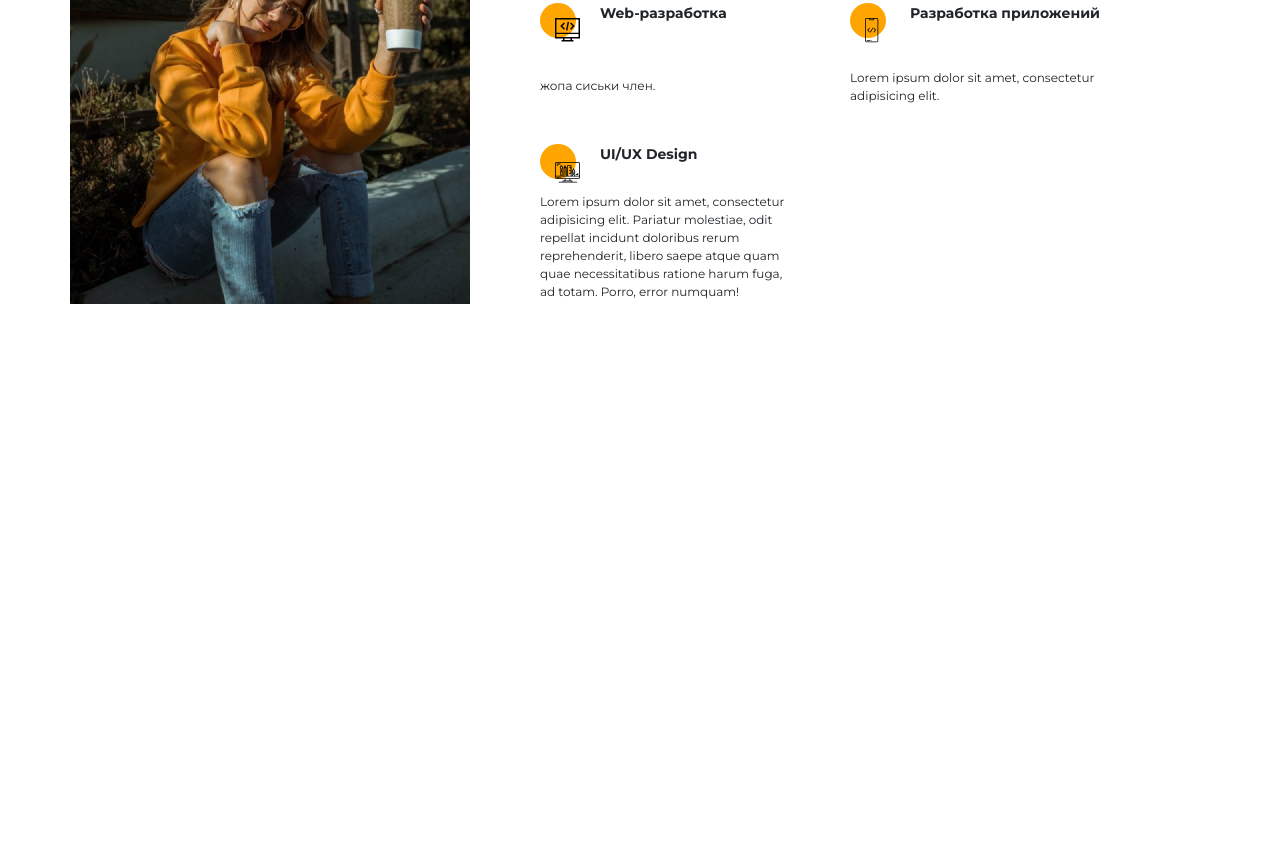
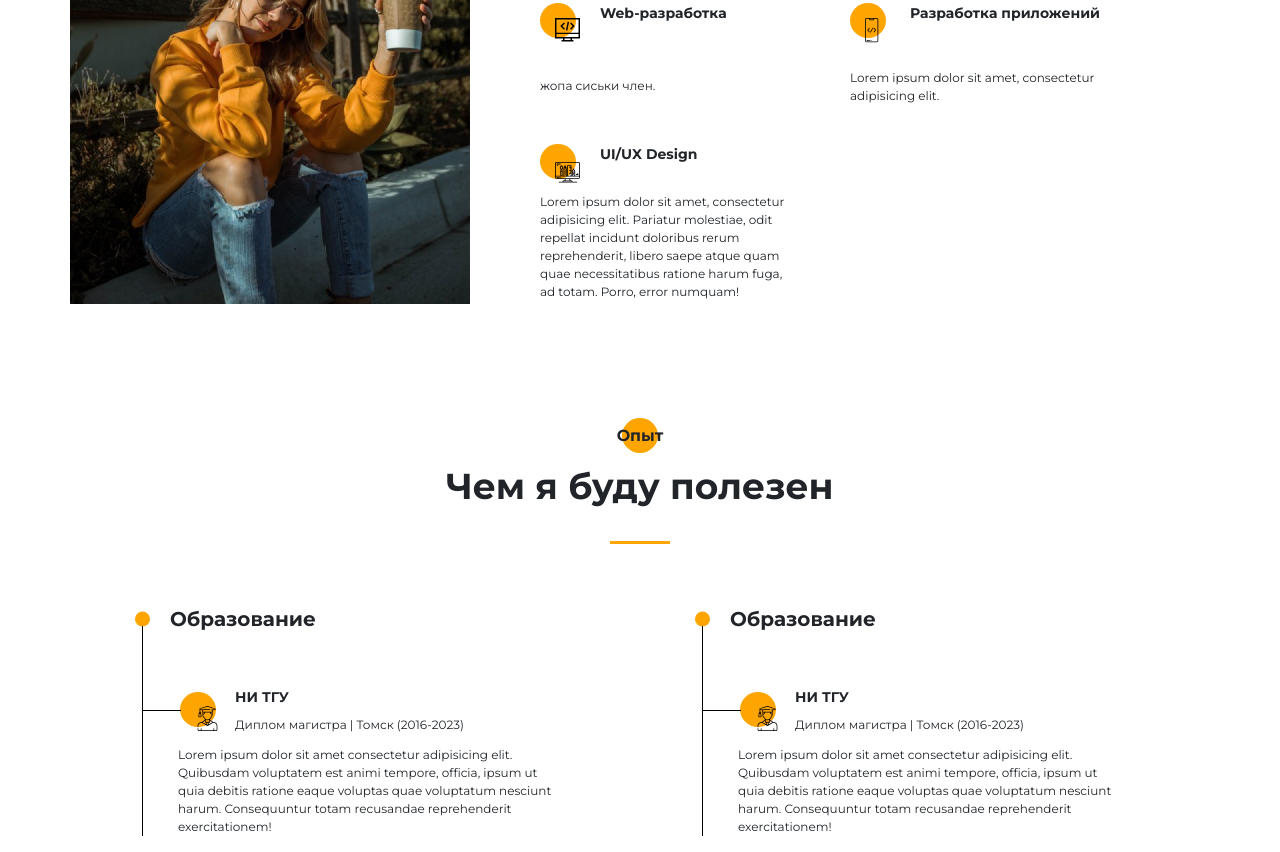
Before and after one commit to euphemi5m/portfolio, a website: page src/index.html in a window 1280 px wide. Shown: the part 1216-2068 px from the top of the page. Before the commit the page ends 1520 px from the top, so only its background shows below. Drawn offline with nearby package versions, Linux system fonts and the light colour scheme; files that its build step writes are made by us from their sources; files whose address does not match are found by name.

Commit message:
third screen

```diff
--- a/src/index.html
+++ b/src/index.html
@@ -167,6 +167,55 @@
             </div>
         </div>
     </section>
+
+    <section class="resume">
+        <div class="container">
+            <h2 class="title title_fz16 resume__title">Опыт</h2>
+            <div class="title title_fz36 resume__subtitle">Чем я буду полезен</div>
+            <div class="divider"></div>
+            <div class="resume__wrapper">
+                <div class="resume__column">
+                    <h3 class="title title_fz20 resume__column-title">Образование</h3>
+                    <ul>
+                        <li>
+                            <div class="resume__item">
+                                <div class="resume__item-head">
+                                    <div class="resume__item-icon">
+                                        <img src="icons/experience/university.svg" alt="university">
+                                    </div>
+                                    <h4 class="title title_fz14">НИ ТГУ</h4>
+                                    <div class="resume__item-location">Диплом магистра | Томск (2016-2023)</div>
+                                </div>
+                                <div class="resume__item-body">
+                                    Lorem ipsum dolor sit amet consectetur adipisicing elit. Quibusdam voluptatem est animi tempore, officia, ipsum ut quia debitis ratione eaque voluptas quae voluptatum nesciunt harum. Consequuntur totam recusandae reprehenderit exercitationem!
+                                </div>
+                            </div>
+                        </li>
+                    </ul>
+                </div>
+                <div class="resume__column">
+                    <h3 class="title title_fz20 resume__column-title">Образование</h3>
+                    <ul>
+                        <li>
+                            <div class="resume__item">
+                                <div class="resume__item-head">
+                                    <div class="resume__item-icon">
+                                        <img src="icons/experience/university.svg" alt="university">
+                                    </div>
+                                    <h4 class="title title_fz14">НИ ТГУ</h4>
+                                    <div class="resume__item-location">Диплом магистра | Томск (2016-2023)</div>
+                                </div>
+                                <div class="resume__item-body">
+                                    Lorem ipsum dolor sit amet consectetur adipisicing elit. Quibusdam voluptatem est animi tempore, officia, ipsum ut quia debitis ratione eaque voluptas quae voluptatum nesciunt harum. Consequuntur totam recusandae reprehenderit exercitationem!
+                                </div>
+                            </div>
+                        </li>
+                    </ul>
+                </div>
+            </div>
+        </div>
+    </section>
+
     <script src="js/script.js"></script>
 </body>
 </html>
--- a/src/js/script.js
+++ b/src/js/script.js
@@ -0,0 +1,11 @@
+const hamburger = document.querySelector('.hamburger'),
+    menu = document.querySelector('.menu'),
+    closeElem = document.querySelector('.menu__close');
+
+hamburger.addEventListener('click', () => {
+    menu.classList.add('active');
+});
+
+closeElem.addEventListener('click', () => {
+    menu.classList.remove('active');
+});
--- a/src/sass/blocks/_about.scss
+++ b/src/sass/blocks/_about.scss
@@ -17,7 +17,7 @@
     &__descr {
         padding-top: 6px;
         .divider {
-            margin-top: 0;
+            margin: 0;
         }
     }
     &__title {
--- /dev/null
+++ b/src/sass/blocks/_resume.scss
@@ -0,0 +1,95 @@
+.resume {
+    padding-top: 120px;
+    &__title {
+        position: relative;
+        text-align: center;
+        @include before_circle;
+        &:before {
+            top: -6px;
+            left: 50%;
+            transform: translateX(-50%);
+        }
+    }
+    &__subtitle {
+        text-align: center;
+    }
+    &__wrapper {
+        padding: 60px 65px 0 65px;
+        display: grid;
+        grid-template-columns: repeat(2, 425px);
+        column-gap: 135px;
+    }
+    &__column {
+        &-title {
+            position: relative;
+            padding-left: 35px;
+            &:before {
+                position: absolute;
+                content: '';
+                width: 15px;
+                height: 15px;
+                background: $main-color;
+                border-radius: 100%;
+                left: 0;
+                top: 50%;
+                transform: translateY(-50%);
+            }
+        }
+        ul {
+            list-style-type: none;
+            position: relative;
+            li {
+                &:before {
+                    content: '';
+                    width: 1px;
+                    height: calc(100% + 16px);
+                    position: absolute;
+                    top: -16px;
+                    left: 7px;
+                    background-color: #000;
+                }
+            }
+        }
+    }
+    &__item{
+        position: relative;
+        &:before {
+            content: '';
+            height: 1px;
+            width: 39px;
+            position: absolute;
+            left: 7px;
+            top: 68px;
+            background-color: #000;
+        }
+        &-head {
+            position: relative;
+            padding: 45px 0 0 100px;
+            margin-bottom: 0;
+        }
+        &-body {
+            padding-left: 43px;
+            margin-top: 12px;
+        }
+        &-icon {
+            position: absolute;
+            top: 50px;
+            left: 45px;
+            @include before_circle;
+            img {
+                position: absolute;
+                left: 17px;
+                top: 14px;
+            }
+        }
+        &-location {
+            font-size: 12px;
+            line-height: 18px;
+            margin-top: 5px;
+        }
+        &-body {
+            font-size: 12px;
+            line-height: 18px;
+        }
+    }
+}
--- a/src/sass/blocks/_title.scss
+++ b/src/sass/blocks/_title.scss
@@ -10,6 +10,10 @@
         font-size: 16px;
         line-height: 24px;
     }
+    &_fz20 {
+        font-size: 20px;
+        line-height: 30px;
+    }
     &_fz36 {
         font-size: 36px;
     }
--- a/src/sass/style.scss
+++ b/src/sass/style.scss
@@ -19,7 +19,7 @@
     width: 60px;
     height: 3px;
     background-color: $main-color;
-    margin-top: 25px;
+    margin: 25px auto 0 auto;
 }
 
 
@@ -29,3 +29,4 @@
 @import 'blocks/sidepanel';
 @import 'blocks/menu';
 @import 'blocks/about';
+@import 'blocks/resume';
```
Also changed, not shown: dist/css/style.min.css, dist/index.html, dist/js/script.js (added).
